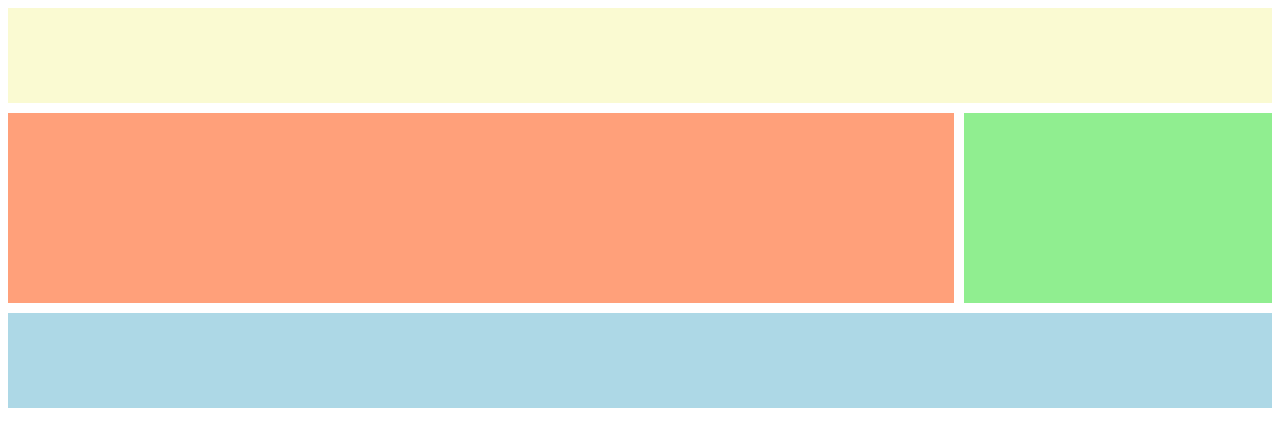
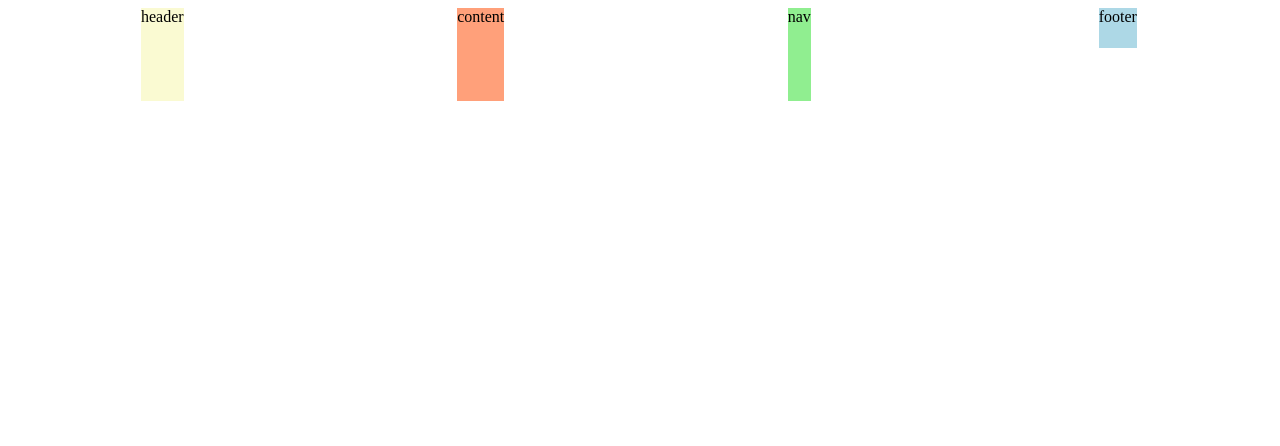
Before and after one commit to sorious77/css-master, a plain HTML site: page index.html in a window 1280 px wide. Drawn offline with Linux system fonts and the light colour scheme.

Commit message:
# 2.8 Place Items

```diff
--- a/index.html
+++ b/index.html
@@ -6,10 +6,10 @@
   </head>
   <body>
     <div class="grid">
-      <div class="header"></div>
-      <div class="content"></div>
-      <div class="nav"></div>
-      <div class="footer"></div>
+      <div class="header">header</div>
+      <div class="content">content</div>
+      <div class="nav">nav</div>
+      <div class="footer">footer</div>
     </div>
   </body>
 </html>
--- a/style.css
+++ b/style.css
@@ -2,28 +2,24 @@
   display: grid;
   height: 50vh;
   gap: 10px;
-  grid-template:
-    "header header header header" 1fr
-    "content content content nav" 2fr
-    "footer footer footer footer" 1fr / 1fr 1fr 1fr 1fr;
+  grid-template-columns: repeat(4, 1fr);
+  grid-template-rows: repeat(4, 1fr);
+  place-items: stretch center;
 }
 
 .header {
   background-color: lightgoldenrodyellow;
-  grid-area: header;
 }
 
 .content {
   background-color: lightsalmon;
-  grid-area: content;
 }
 
 .nav {
   background-color: lightgreen;
-  grid-area: nav;
 }
 
 .footer {
   background-color: lightblue;
-  grid-area: footer;
+  height: 40px;
 }
```
Also changed, not shown: README.md.
